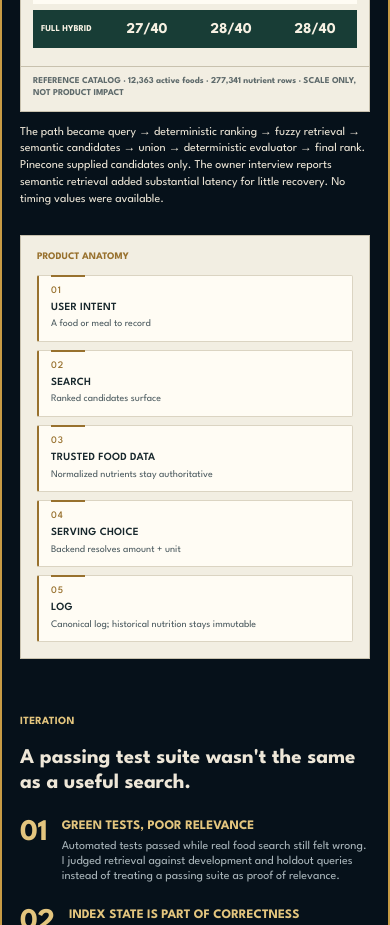
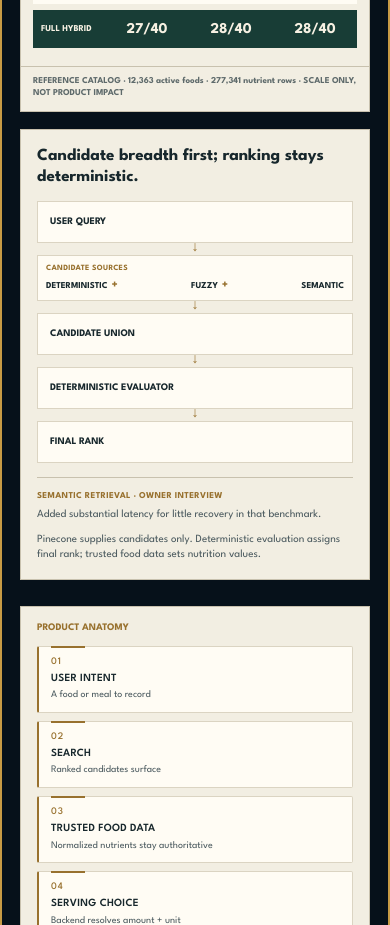
Before and after one commit to joshuaAryy/personal-portfolio, a React (Vite) app: page /projects/food-tracker in a window 390 px wide. Shown: the part 1080-2005 px from the top of the page. Built offline with nearby package versions, Linux system fonts and the light colour scheme.

Commit message:
Refine portfolio case studies and route pages

```diff
--- a/src/App.tsx
+++ b/src/App.tsx
@@ -15,8 +15,8 @@ import StushPattiesCase from "./StushPattiesCase";
 import FraymakersCase from "./FraymakersCase";
 import LivingInSilicoCase from "./LivingInSilicoCase";
 import JourneyCase from "./JourneyCase";
-import FoodTrackerCaseStudy from "./FoodTrackerCaseStudy";
-import CrestCaseStudy from "./CrestCaseStudy";
+import FoodTrackerPage from "./project-pages/FoodTrackerPage";
+import CrestPage from "./project-pages/CrestPage";
 import { Help } from "./Help";
 import { NotFoundContent } from "./NotFoundContent";
 import { ResumeFound, ResumeViewer } from "./ResumeFlow";
@@ -590,19 +590,11 @@ export default function App() {
       <Route path="/profile/demos" element={<Demos />} />
       <Route
         path="/projects/food-tracker"
-        element={
-          <Client pageClass="main--detail main--food-case">
-            <FoodTrackerCaseStudy />
-          </Client>
-        }
+        element={<FoodTrackerPage Client={Client} />}
       />
       <Route
         path="/projects/crest"
-        element={
-          <Client pageClass="main--detail main--crest-case">
-            <CrestCaseStudy />
-          </Client>
-        }
+        element={<CrestPage Client={Client} />}
       />
       <Route
         path="/projects/fraymakers"
--- a/src/ChoViegoCase.tsx
+++ b/src/ChoViegoCase.tsx
@@ -173,6 +173,13 @@ export default function ChoViegoCase() {
             />
             <figcaption>
               A recommendation view, with fit evidence in context.
+              <br />
+              <span className="choveigo-eyebrow">
+                STRENGTH LABELS UNVALIDATED
+              </span>
+              <br />
+              Available source materials contain no role-specific evaluation
+              record for these recommendations.
             </figcaption>
           </figure>
         </section>
--- a/src/FoodTrackerCaseStudy.tsx
+++ b/src/FoodTrackerCaseStudy.tsx
@@ -217,13 +217,44 @@ export default function FoodTrackerCaseStudy() {
             </div>
             <FoodBenchmarkPlate />
           </div>
-          <p className="food-search__decision">
-            The path became query → deterministic ranking → fuzzy retrieval →
-            semantic candidates → union → deterministic evaluator → final rank.
-            Pinecone supplied candidates only. The owner interview reports
-            semantic retrieval added substantial latency for little recovery.
-            No timing values were available.
-          </p>
+          <figure
+            className="food-search__decision-figure"
+            aria-labelledby="food-search__decision-title"
+          >
+            <figcaption
+              className="food-search__decision-title"
+              id="food-search__decision-title"
+            >
+              Candidate breadth first; ranking stays deterministic.
+            </figcaption>
+            <ol
+              className="food-search__decision-flow"
+              aria-label="Search retrieval and ranking stages"
+            >
+              <li>USER QUERY</li>
+              <li className="food-search__decision-sources">
+                <span>CANDIDATE SOURCES</span>
+                <ul aria-label="Parallel candidate sources">
+                  <li>DETERMINISTIC</li>
+                  <li>FUZZY</li>
+                  <li>SEMANTIC</li>
+                </ul>
+              </li>
+              <li>CANDIDATE UNION</li>
+              <li>DETERMINISTIC EVALUATOR</li>
+              <li>FINAL RANK</li>
+            </ol>
+            <div className="food-search__decision-notes">
+              <p>
+                <span>SEMANTIC RETRIEVAL · OWNER INTERVIEW</span>
+                Added substantial latency for little recovery in that benchmark.
+              </p>
+              <p>
+                Pinecone supplies candidates only. Deterministic evaluation
+                assigns final rank; trusted food data sets nutrition values.
+              </p>
+            </div>
+          </figure>
           <FoodProductAnatomyPlate />
         </section>
 
--- a/src/food-visuals.css
+++ b/src/food-visuals.css
@@ -74,7 +74,7 @@
 }
 
 .food-product-anatomy__stages li:not(:last-child)::after {
-  content: "→";
+  content: "\2192";
   position: absolute;
   z-index: 1;
   top: 50%;
@@ -143,3 +143,164 @@
     content: none;
   }
 }
+
+.food-search__decision-figure {
+  box-sizing: border-box;
+  width: 100%;
+  min-width: 0;
+  margin: 17px 0 0;
+  padding: 17px 20px 18px;
+  border: 1px solid #c8c1ae;
+  background: #f2eee2;
+  color: #17272c;
+}
+
+.food-search__decision-title {
+  color: #17272c;
+  font-size: 17px;
+  font-weight: 650;
+  line-height: 1.25;
+}
+
+.food-search__decision-flow {
+  display: grid;
+  grid-template-columns: minmax(90px, 0.8fr) minmax(230px, 2fr) minmax(108px, 0.95fr) minmax(132px, 1.1fr) minmax(90px, 0.8fr);
+  gap: 14px;
+  padding: 0;
+  margin: 15px 0 14px;
+  list-style: none;
+  counter-reset: search-stage;
+}
+
+.food-search__decision-flow > li {
+  position: relative;
+  display: flex;
+  align-items: center;
+  min-width: 0;
+  min-height: 52px;
+  padding: 10px;
+  border: 1px solid #dbd4c2;
+  background: #fffcf4;
+  color: #17272c;
+  font-size: 10px;
+  font-weight: 700;
+  line-height: 1.25;
+  overflow-wrap: anywhere;
+}
+
+.food-search__decision-flow > li:not(:last-child)::after {
+  position: absolute;
+  top: 50%;
+  right: -14px;
+  width: 14px;
+  color: #98712e;
+  content: "\2192";
+  font-size: 14px;
+  font-weight: 500;
+  line-height: 1;
+  text-align: center;
+  transform: translateY(-50%);
+}
+
+.food-search__decision-flow > .food-search__decision-sources {
+  flex-direction: column;
+  align-items: stretch;
+  justify-content: center;
+  gap: 7px;
+  padding: 8px;
+}
+
+.food-search__decision-sources > span {
+  color: #98712e;
+  font-size: 8px;
+  font-weight: 700;
+  letter-spacing: 0.035em;
+  line-height: 1.1;
+}
+
+.food-search__decision-sources ul {
+  display: flex;
+  align-items: center;
+  justify-content: space-between;
+  gap: 4px;
+  min-width: 0;
+  margin: 0;
+  padding: 0;
+  list-style: none;
+}
+
+.food-search__decision-sources ul li {
+  min-width: 0;
+  padding: 0;
+  border: 0;
+  background: transparent;
+  color: #17272c;
+  font-size: 9px;
+  font-weight: 700;
+  line-height: 1.2;
+  overflow-wrap: anywhere;
+}
+
+.food-search__decision-sources ul li:not(:last-child)::after {
+  margin-left: 4px;
+  color: #98712e;
+  content: "+";
+  font-size: 12px;
+  line-height: 1;
+}
+
+.food-search__decision-notes {
+  display: grid;
+  grid-template-columns: minmax(0, 1fr) minmax(0, 1fr);
+  gap: 18px;
+  padding-top: 12px;
+  border-top: 1px solid #c8c1ae;
+}
+
+.food-search__decision-notes p {
+  min-width: 0;
+  margin: 0;
+  color: #4a595e;
+  font-size: 11px;
+  line-height: 1.4;
+  overflow-wrap: anywhere;
+}
+
+.food-search__decision-notes span {
+  display: block;
+  margin-bottom: 4px;
+  color: #98712e;
+  font-size: 9px;
+  font-weight: 700;
+  letter-spacing: 0.035em;
+}
+
+@media (max-width: 1150px) {
+  .food-search__decision-figure {
+    padding: 16px;
+  }
+
+  .food-search__decision-flow {
+    grid-template-columns: minmax(0, 1fr);
+    gap: 12px;
+    margin-top: 13px;
+  }
+
+  .food-search__decision-flow > li {
+    min-height: 42px;
+    padding: 11px 12px;
+  }
+
+  .food-search__decision-flow > li:not(:last-child)::after {
+    top: auto;
+    right: 50%;
+    bottom: -13px;
+    content: "\2193";
+    transform: translateX(50%);
+  }
+
+  .food-search__decision-notes {
+    grid-template-columns: minmax(0, 1fr);
+    gap: 10px;
+  }
+}
--- /dev/null
+++ b/src/project-pages/CrestPage.tsx
@@ -0,0 +1,12 @@
+import type { ComponentType, ReactNode } from "react";
+import CrestCaseStudy from "../CrestCaseStudy";
+
+type ClientLayout = ComponentType<{ children: ReactNode; pageClass: string }>;
+
+export default function CrestPage({ Client }: { Client: ClientLayout }) {
+  return (
+    <Client pageClass="main--detail main--crest-case">
+      <CrestCaseStudy />
+    </Client>
+  );
+}
--- /dev/null
+++ b/src/project-pages/FoodTrackerPage.tsx
@@ -0,0 +1,16 @@
+import type { ComponentType, ReactNode } from "react";
+import FoodTrackerCaseStudy from "../FoodTrackerCaseStudy";
+
+type ClientLayout = ComponentType<{ children: ReactNode; pageClass: string }>;
+
+export default function FoodTrackerPage({
+  Client,
+}: {
+  Client: ClientLayout;
+}) {
+  return (
+    <Client pageClass="main--detail main--food-case">
+      <FoodTrackerCaseStudy />
+    </Client>
+  );
+}
```
Also changed, not shown: 4 other files (tests, documents, lock files or other folders).
